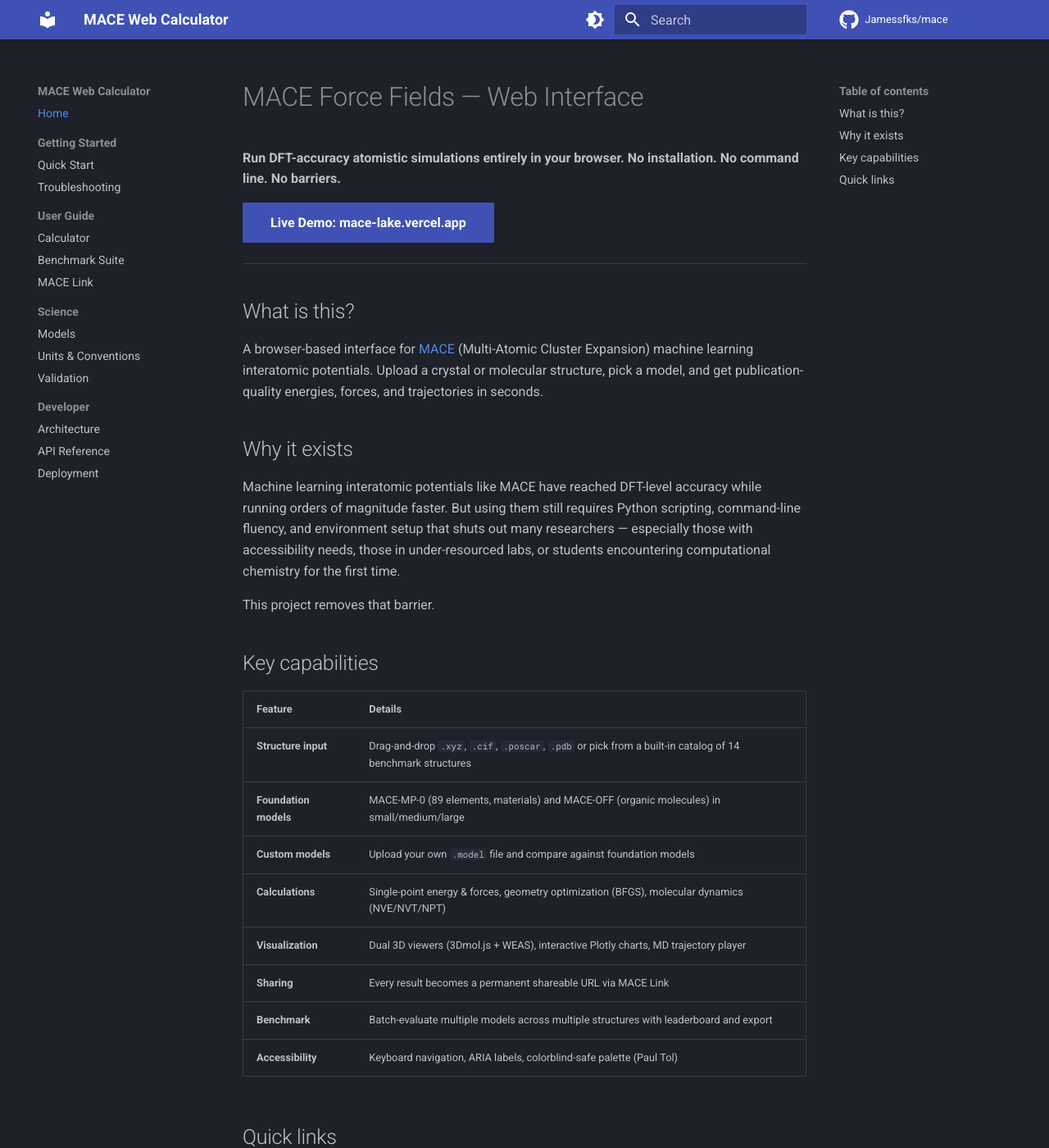
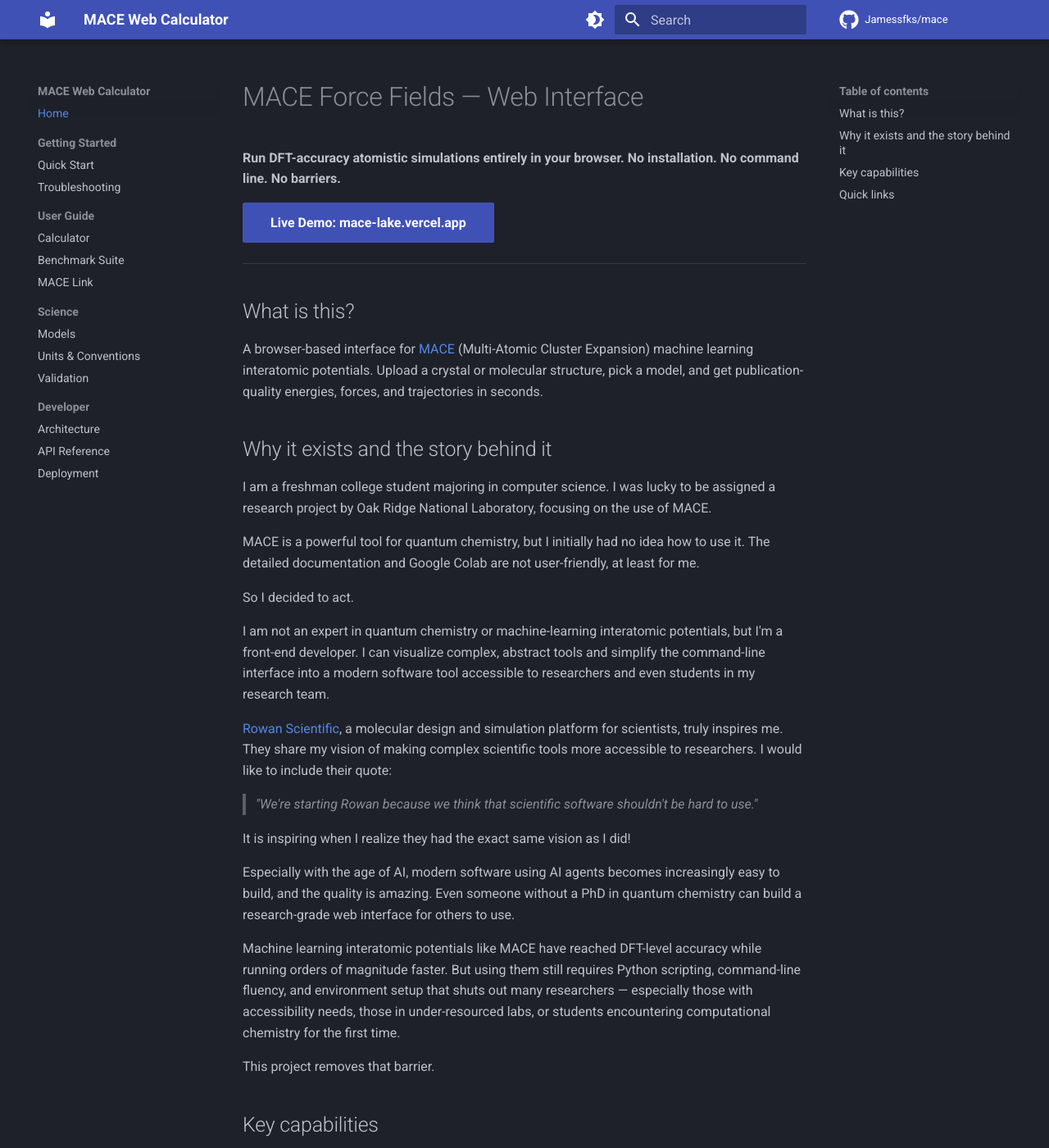
Before and after one commit to Jamessfks/mace, an MkDocs documentation site: the page built from docs/index.md, in a window 1280 px wide and 1400 px high. Shown: the whole window at 82% size. Built offline with MkDocs 1.6.1 and Material for MkDocs 9.7.7, drawn with Linux system fonts in a browser that asks for light colours; comment, search, counter and statistics services are not loaded.

Commit message:
updated documentation

```diff
--- a/docs/index.md
+++ b/docs/index.md
@@ -10,7 +10,23 @@
 
 A browser-based interface for [MACE](https://github.com/ACEsuit/mace) (Multi-Atomic Cluster Expansion) machine learning interatomic potentials. Upload a crystal or molecular structure, pick a model, and get publication-quality energies, forces, and trajectories in seconds.
 
-## Why it exists
+## Why it exists and the story behind it
+
+I am a freshman college student majoring in computer science. I was lucky to be assigned a research project by Oak Ridge National Laboratory, focusing on the use of MACE.
+
+MACE is a powerful tool for quantum chemistry, but I initially had no idea how to use it. The detailed documentation and Google Colab are not user-friendly, at least for me.
+
+So I decided to act.
+
+I am not an expert in quantum chemistry or machine-learning interatomic potentials, but I'm a front-end developer. I can visualize complex, abstract tools and simplify the command-line interface into a modern software tool accessible to researchers and even students in my research team.
+
+[Rowan Scientific](https://www.rowansci.com/), a molecular design and simulation platform for scientists, truly inspires me. They share my vision of making complex scientific tools more accessible to researchers. I would like to include their quote:
+
+> *"We're starting Rowan because we think that scientific software shouldn't be hard to use."*
+
+It is inspiring when I realize they had the exact same vision as I did!
+
+Especially with the age of AI, modern software using AI agents becomes increasingly easy to build, and the quality is amazing. Even someone without a PhD in quantum chemistry can build a research-grade web interface for others to use.
 
 Machine learning interatomic potentials like MACE have reached DFT-level accuracy while running orders of magnitude faster. But using them still requires Python scripting, command-line fluency, and environment setup that shuts out many researchers — especially those with accessibility needs, those in under-resourced labs, or students encountering computational chemistry for the first time.
 
```
